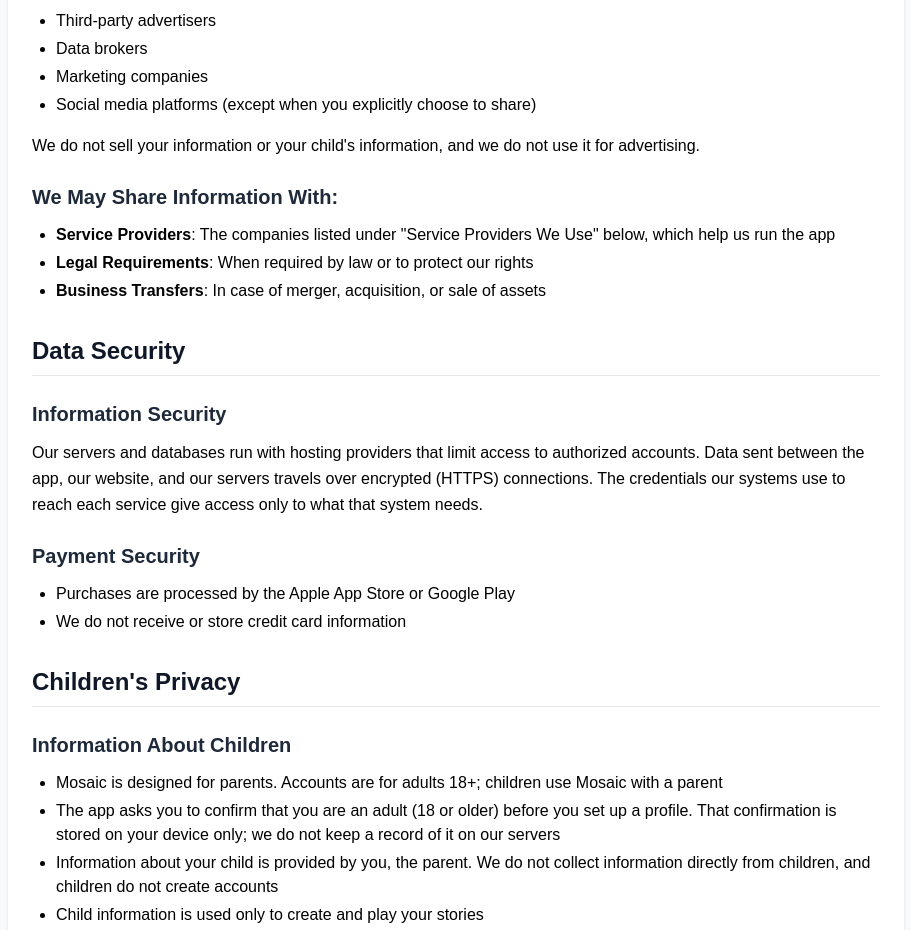
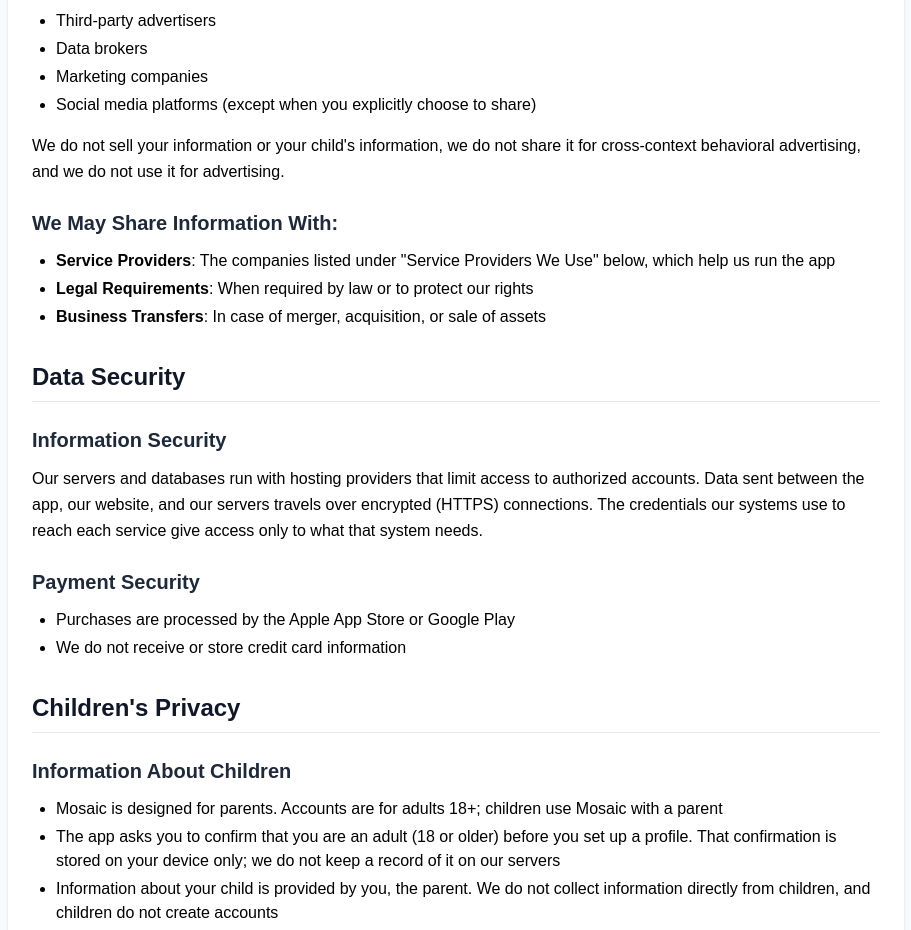
Before and after one commit to genaiadventures-create/mosaic-share-url, a Next.js app: page /privacy-policy in a window 1280 px wide. Shown: the part 3320-4250 px from the top of the page, without its empty margins (184-1095 px from the left). Built offline with nearby package versions, Linux system fonts and the light colour scheme.

Commit message:
fix(legal): state that Mosaic does not share personal information for cross-context behavioral advertising
One sentence added to the existing no-sale statement. No opt-out control added: no sale/sharing or ad
trackers were found (audit 2026-11-25).

```diff
--- a/app/privacy-policy/page.tsx
+++ b/app/privacy-policy/page.tsx
@@ -121,7 +121,7 @@ const PrivacyPolicy = () => {
             <li className="mb-1">Social media platforms (except when you explicitly choose to share)</li>
           </ul>
           <p className="mb-4 text-black leading-relaxed">
-            We do not sell your information or your child&apos;s information, and we do not use it for advertising.
+            We do not sell your information or your child&apos;s information, we do not share it for cross-context behavioral advertising, and we do not use it for advertising.
           </p>
 
           <h3 className="text-xl font-semibold text-gray-800 mt-6 mb-3">We May Share Information With:</h3>
```
